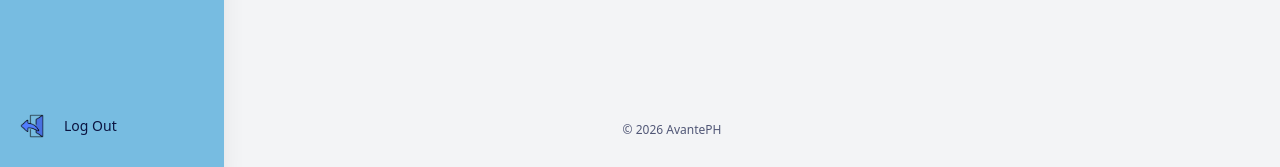
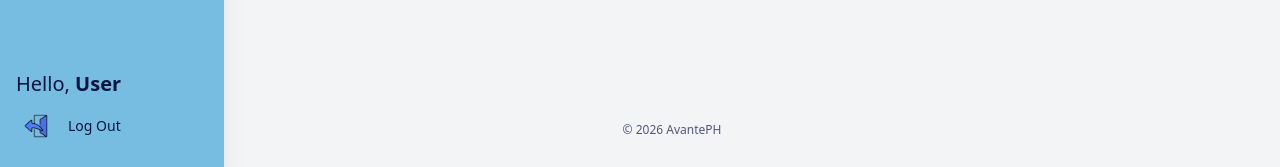
Before and after one commit to hearseboyjl/speechflo, a React (Vite) app in the folder Ali/: page /my_applications in a window 1280 px wide. Shown: the part 630-797 px from the top of the page. Built offline with nearby package versions, Linux system fonts and the light colour scheme.

Commit message:
Update My_Applications.jsx

```diff
--- a/Ali/src/My_Applications.jsx
+++ b/Ali/src/My_Applications.jsx
@@ -1,5 +1,5 @@
 import { useNavigate } from "react-router-dom";
-import { useState } from "react";
+import { useState, useEffect } from "react";
 
 export default function My_Applications() {
   const navigate = useNavigate();
@@ -15,6 +15,13 @@ export default function My_Applications() {
 
   const [showConfirm, setShowConfirm] = useState(false);
   const [selectedAppId, setSelectedAppId] = useState(null);
+  const [userName, setUserName] = useState("");
+
+  // GET LOGGED IN USER NAME
+  useEffect(() => {
+    const name = localStorage.getItem("userName"); // saved during login/signup
+    if (name) setUserName(name);
+  }, []);
 
   const IconBox = ({ src, alt }) => (
     <div className="w-10 h-10 flex items-center justify-center flex-shrink-0">
@@ -82,7 +89,14 @@ export default function My_Applications() {
             </button>
           </div>
 
-          <div className="mt-auto px-3">
+          {/* USER GREETING + LOGOUT */}
+          <div className="mt-auto px-4 flex flex-col gap-2">
+            {/* Greeting */}
+            <div className="text-[#0b1440] text-xl text-center group-hover:text-left hidden group-hover:block">
+              Hello, <span className="font-semibold">{userName || "User"}</span>
+            </div>
+
+            {/* Logout */}
             <button
               onClick={() => navigate("/login-applicant")}
               className="w-full flex items-center gap-3 text-[#0b1440] text-sm hover:bg-white/40 rounded-lg transition"
```
